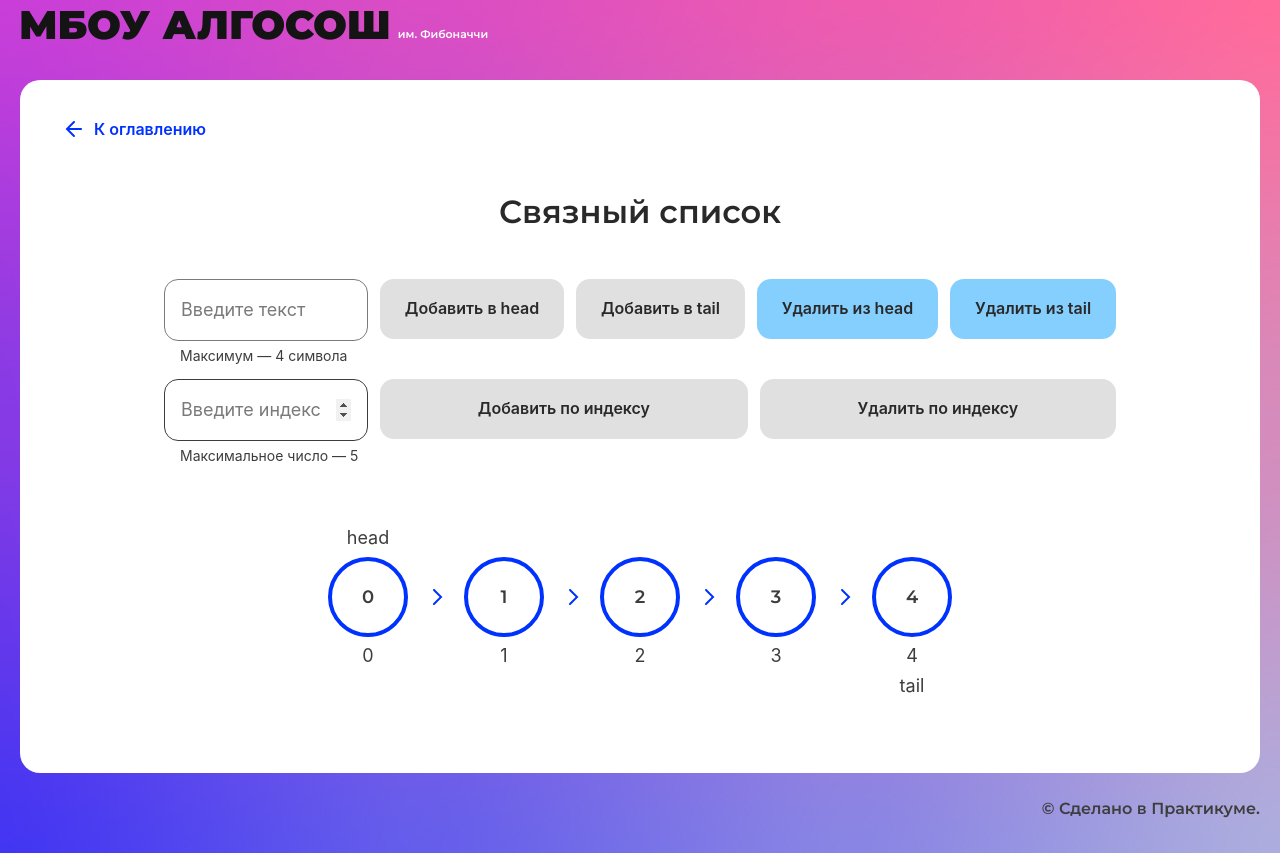
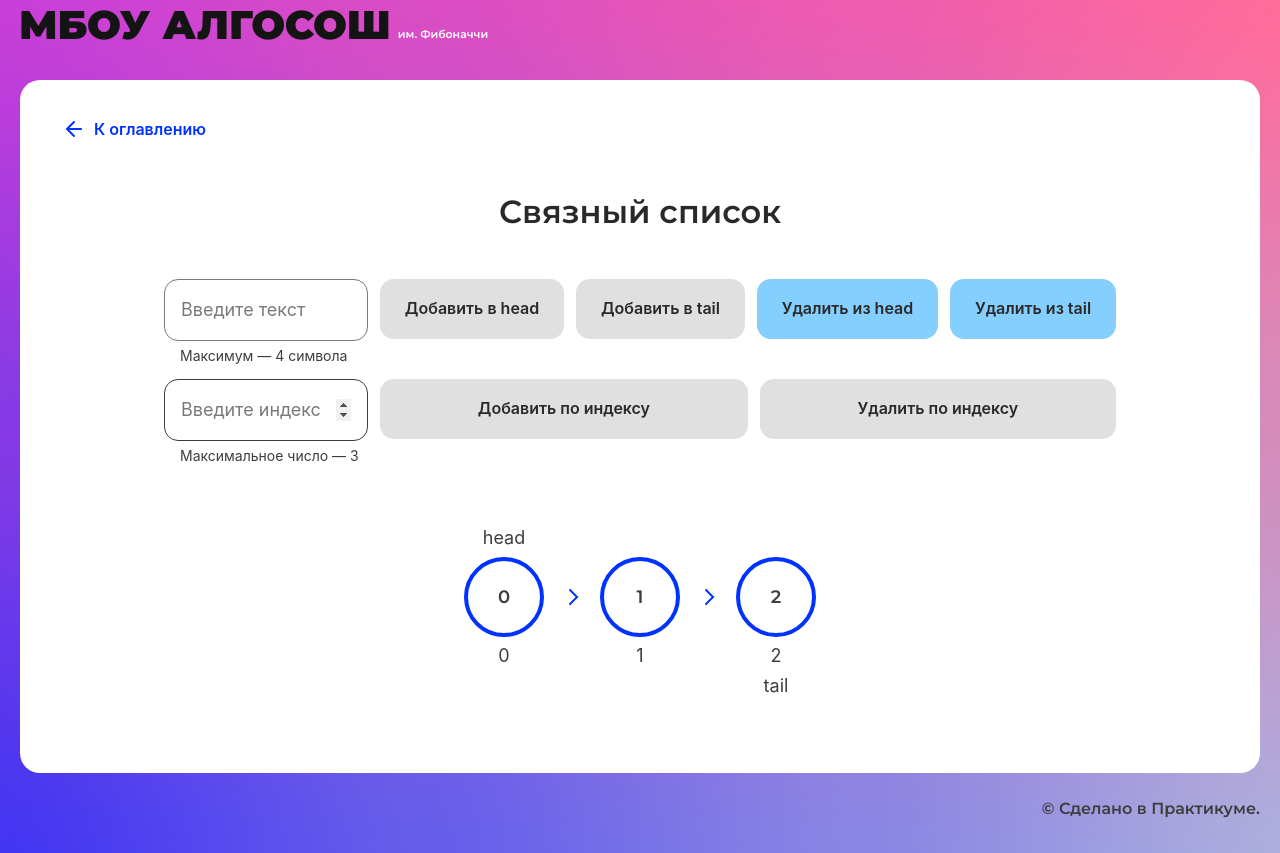
Before and after one commit to gvozdenkov/algorithmic-school, a React (Create React App) app: page /list in a window 1280 px wide. Built offline with nearby package versions, Linux system fonts and the light colour scheme.

Commit message:
fix: head/tail values + refact disabled button states

```diff
--- a/src/pages/list-page/list-page.tsx
+++ b/src/pages/list-page/list-page.tsx
@@ -24,7 +24,7 @@ export type ProcessingAction =
   | 'idle';
 
 const maxListLength = 8;
-const initialListLength = 5;
+const initialListLength = 3;
 
 const initialList: string[] = [...Array(initialListLength)].map((_, i) => i.toString());
 
@@ -43,8 +43,14 @@ export const ListPage = () => {
   const LinkList = linkListRef.current;
 
   const listLength = list.length;
+
   const isProcessing = processingAction !== 'idle';
-  const addButtonDisabled = !inputValue || listLength >= maxListLength;
+
+  const isAddButtonDisabled = !inputValue || isProcessing || listLength >= maxListLength;
+  const isAddByIndexButtonDisabled = isAddButtonDisabled || !inputIndex || +inputIndex > listLength;
+  const isRemoveButtonDisabled = isProcessing || !listLength;
+  const isRemoveByIndexButtonDisabled =
+    isRemoveButtonDisabled || !inputIndex || +inputIndex >= listLength;
 
   useEffect(() => {
     initialList.map((elem) => LinkList.append(elem));
@@ -139,18 +145,22 @@ export const ListPage = () => {
     setProcessingAction('final');
     await sleep(DELAY_IN_MS);
 
+    setProcessingAction('idle');
     setActionIndex(null);
-    setProcessingAction('idle');
     setInputValue('');
     setInputIndex('');
     setInputIndexFocus();
   };
 
-  const InsertedElement = <Circle letter={inputValue} state="changing" isSmall />;
+  const InsertedElement = () => {
+    const value = processingAction.includes('add') ? inputValue : list[+inputIndex];
+
+    return <Circle letter={value} state="changing" isSmall />;
+  };
 
   const getCircleState = getState({
     list: LinkList,
-    Element: InsertedElement,
+    Element: InsertedElement(),
     initialListLength,
     action: processingAction,
     targetIndex: +inputIndex,
@@ -173,7 +183,7 @@ export const ListPage = () => {
         <Button
           text="Добавить в head"
           isLoader={processingAction === 'addToHead'}
-          disabled={addButtonDisabled}
+          disabled={isAddButtonDisabled}
           type="submit"
           onClick={handlePrepend}
           extraClass={clsx(s.form__button)}
@@ -181,7 +191,7 @@ export const ListPage = () => {
         <Button
           text="Добавить в tail"
           isLoader={processingAction === 'addToTail'}
-          disabled={addButtonDisabled}
+          disabled={isAddButtonDisabled}
           onClick={handleAppend}
           type="submit"
           extraClass={clsx(s.form__button)}
@@ -190,7 +200,7 @@ export const ListPage = () => {
           text="Удалить из head"
           isLoader={processingAction === 'removeFromHead'}
           onClick={handleDeleteHead}
-          disabled={isProcessing || !listLength}
+          disabled={isRemoveButtonDisabled}
           type="button"
           extraClass={clsx(s.form__button)}
         />
@@ -198,7 +208,7 @@ export const ListPage = () => {
           text="Удалить из tail"
           isLoader={processingAction === 'removeFromTail'}
           onClick={handleDeleteTail}
-          disabled={isProcessing || !listLength}
+          disabled={isRemoveButtonDisabled}
           type="button"
           extraClass={clsx(s.form__button)}
         />
@@ -220,8 +230,8 @@ export const ListPage = () => {
         />
         <Button
           text="Добавить по индексу"
-          isLoader={isProcessing}
-          disabled={!inputIndex || addButtonDisabled}
+          isLoader={processingAction === 'addByIndex'}
+          disabled={isAddByIndexButtonDisabled}
           onClick={handleInsertAt}
           type="submit"
           extraClass={clsx(s.form__button)}
@@ -230,7 +240,7 @@ export const ListPage = () => {
           text="Удалить по индексу"
           isLoader={processingAction === 'removeByIndex'}
           onClick={handleRemoveAt}
-          disabled={!inputIndex || +inputIndex >= listLength}
+          disabled={isRemoveByIndexButtonDisabled}
           type="button"
           extraClass={clsx(s.form__button)}
         />
@@ -244,14 +254,26 @@ export const ListPage = () => {
               currentIndex: actionIndex,
             });
 
+            const head = () => {
+              if (processingAction.includes('add')) return insert;
+
+              if (i === 0) return 'head';
+            };
+
+            const tail = () => {
+              if (processingAction.includes('remove')) return insert;
+
+              if (i === lastIndex) return 'tail';
+            };
+
             return (
               <li className={s.resultList__item} key={i}>
                 <Circle
                   letter={elem}
                   index={i}
                   state={state}
-                  head={insert}
-                  tail={i === lastIndex && 'tail'}
+                  head={head()}
+                  tail={tail()}
                   extraClass={clsx(
                     s.circle,
                     { [s.circle_first]: i === 0 },
```
